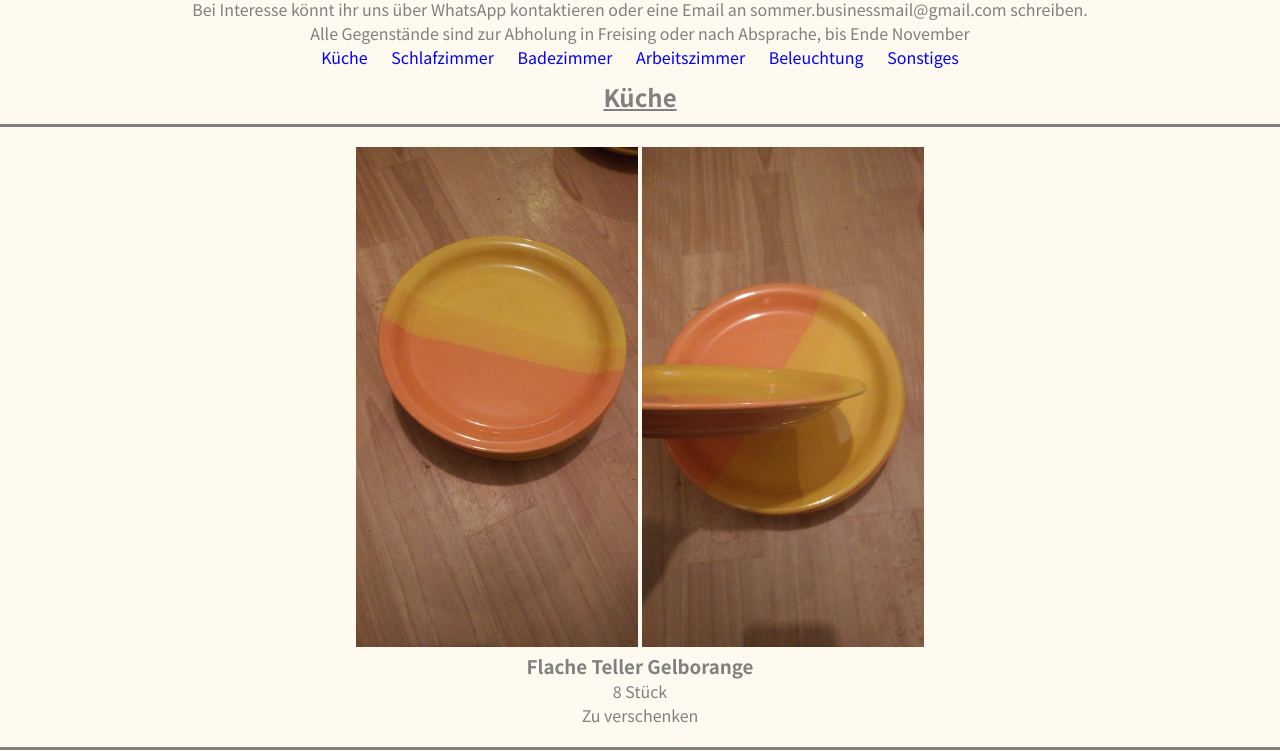
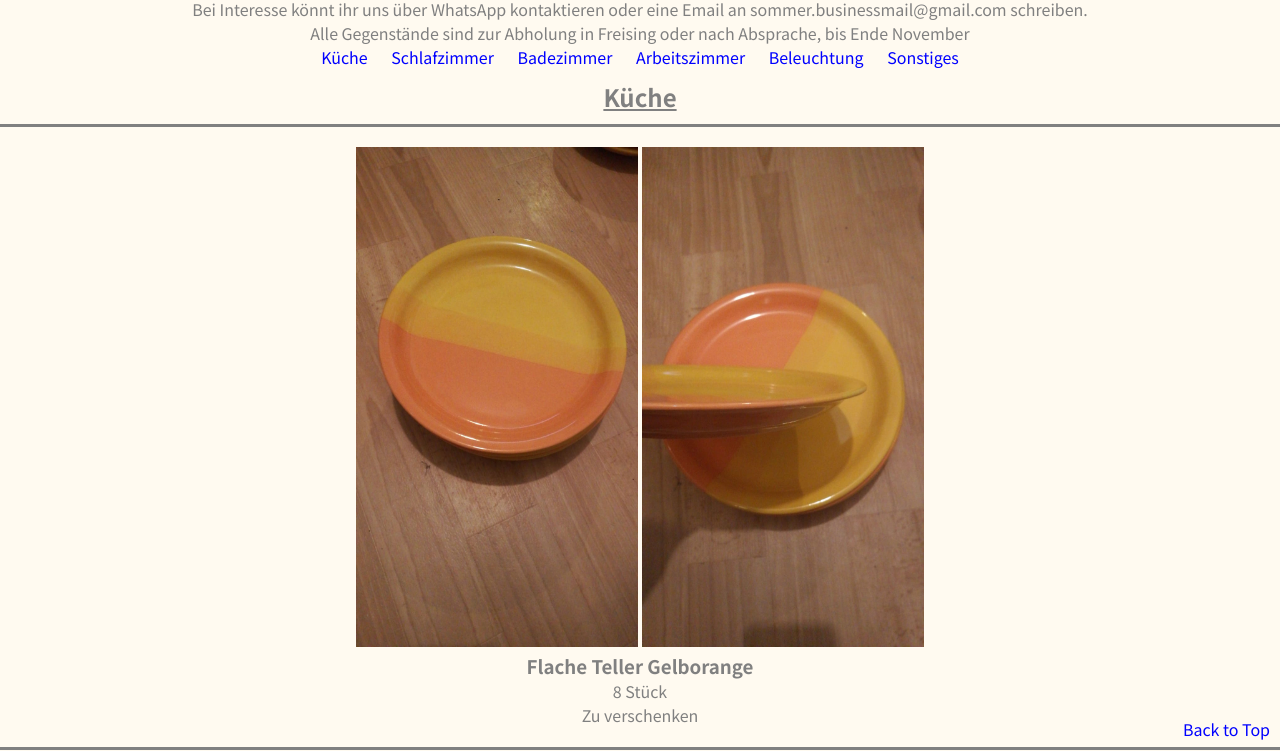
Before and after one commit to sommerfe/Sommer-Flohmarkt, a plain HTML site: page index.html in a window 1280 px wide. Shown: the part 49-800 px from the top of the page. Drawn offline with Linux system fonts and the light colour scheme.

Commit message:
back to top button

```diff
--- a/index.html
+++ b/index.html
@@ -323,6 +323,7 @@
                 <h3 class="productName">"Hello, world!" Poster</h3>
                 <p class="price">Zu verschenken</p>
             </div>
+            <a class="back" href="#title">Back to Top</a>
         </div>
     </body>
 </html>
--- a/u1.css
+++ b/u1.css
@@ -42,3 +42,9 @@ h2 {
     padding: 10px;
     text-decoration: underline;
 }
+
+.back {
+    position: fixed;
+    bottom: 0;
+    right: 0;
+  }
```
